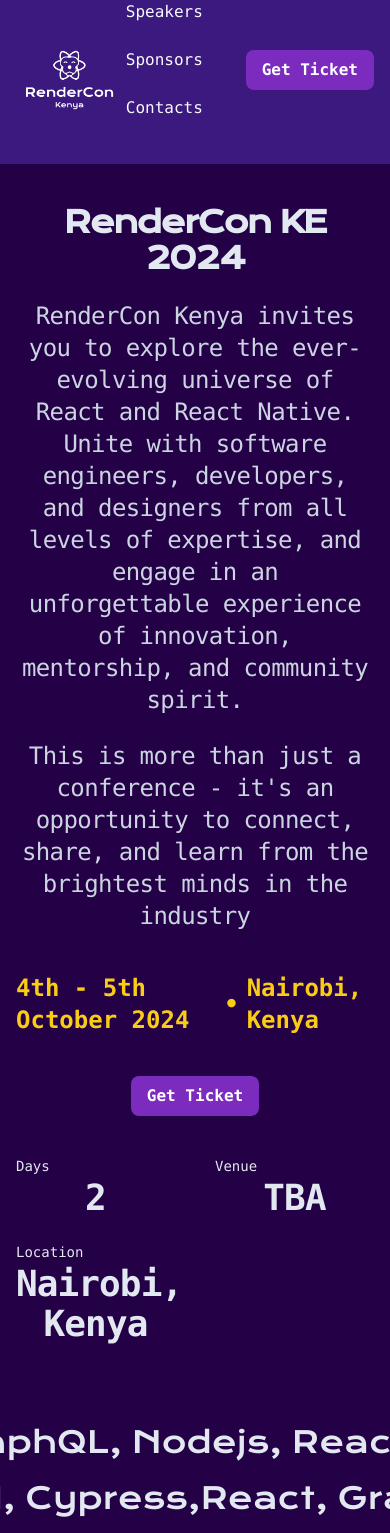
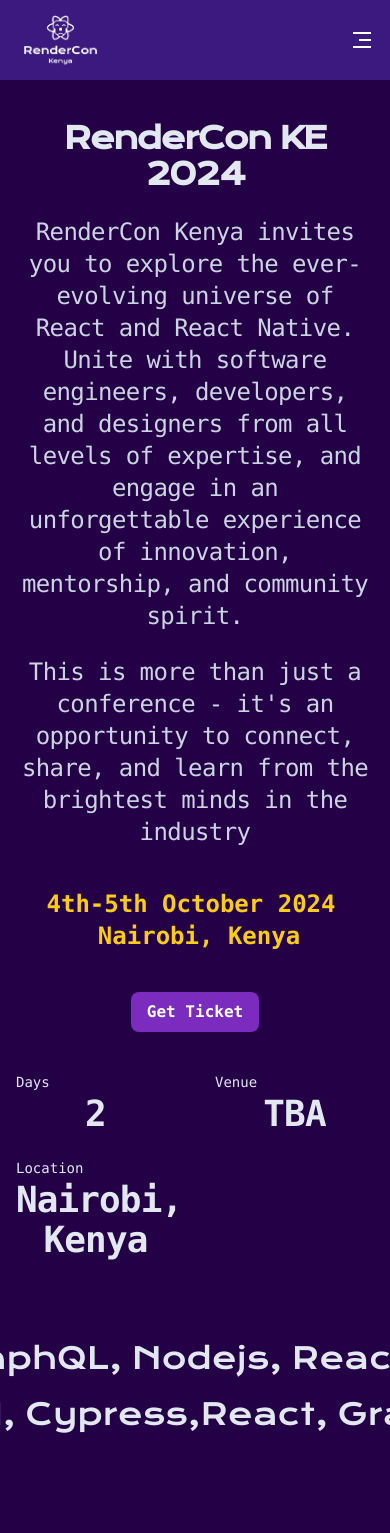
Before and after one commit to rendercon/RenderconKeWeb, a Next.js app: page / in a window 390 px wide. Shown: the top 1533 px of the page. Built offline with nearby package versions, Linux system fonts and the light colour scheme; no server answers.

Commit message:
fix/responsiveness-on-the-navbar

```diff
--- a/src/app/components/Header.tsx
+++ b/src/app/components/Header.tsx
@@ -42,7 +42,7 @@
   const {scrolled} = props
 
   return(
-    <header className={`relative z-50 pb-11 lg:pt-8 md:sticky top-0 ${scrolled? 'bg-[#240046] bg-opacity-90' : "bg-[#42208c] bg-opacity-80"}`} >
+    <header className={`relative z-50 pb-11 lg:pt-8 md:sticky top-0 ${scrolled? 'bg-[#240046] bg-opacity-100' : "bg-[#42208c] bg-opacity-80"}`} >
       <Container className="flex flex-wrap items-center justify-between align-center sm:justify-between lg:flex-nowrap">
         <div className="mt-10 lg:mt-0 lg:grow lg:basis-0">
           <Link href="#home"><Image src={renderconWB} alt={'Rendercon white background logo'} unoptimized height={60}/></Link>
@@ -78,13 +78,14 @@
 
   useEffect(() => {
     function checkInnerWidth(){
-      const windowInnerWidth = window.innerWidth
-      if (windowInnerWidth <= 1023) {
+      if (window.innerWidth <= 1023) {
         setShowMobileMenu(true);
       }else{
         setShowMobileMenu(false)
       }
     }
+
+    checkInnerWidth();
 
     window.addEventListener('resize', checkInnerWidth)
     return () => window.removeEventListener('resize', checkInnerWidth)
--- a/src/app/components/Hero.tsx
+++ b/src/app/components/Hero.tsx
@@ -20,12 +20,12 @@
             This is more than just a conference - it&apos;s an opportunity to connect, share, and learn from the brightest minds in the industry
             </p>
           </div>
-          <div className="w-full flex items-center justify-center text-2xl font-mono text-yellow-400 mt-10 font-bold">
-            <p className='mr-2'>
+          <div className="w-full flex flex-col lg:flex-row items-center justify-center text-2xl font-mono text-yellow-400 mt-10 font-bold">
+            <p className='mr-2 flex items-center'>
               <time dateTime="2024-10-04">4th</time> -
               <time dateTime="2024-10-05"> 5th October 2024</time>
+              <p className={'hidden lg:block'}>•</p>
             </p>
-            <p> •</p>
             <p className={'ml-2'}>Nairobi, Kenya</p>
           </div>
 
```
Also changed, not shown: 1 other file (tests, documents, lock files or other folders).
